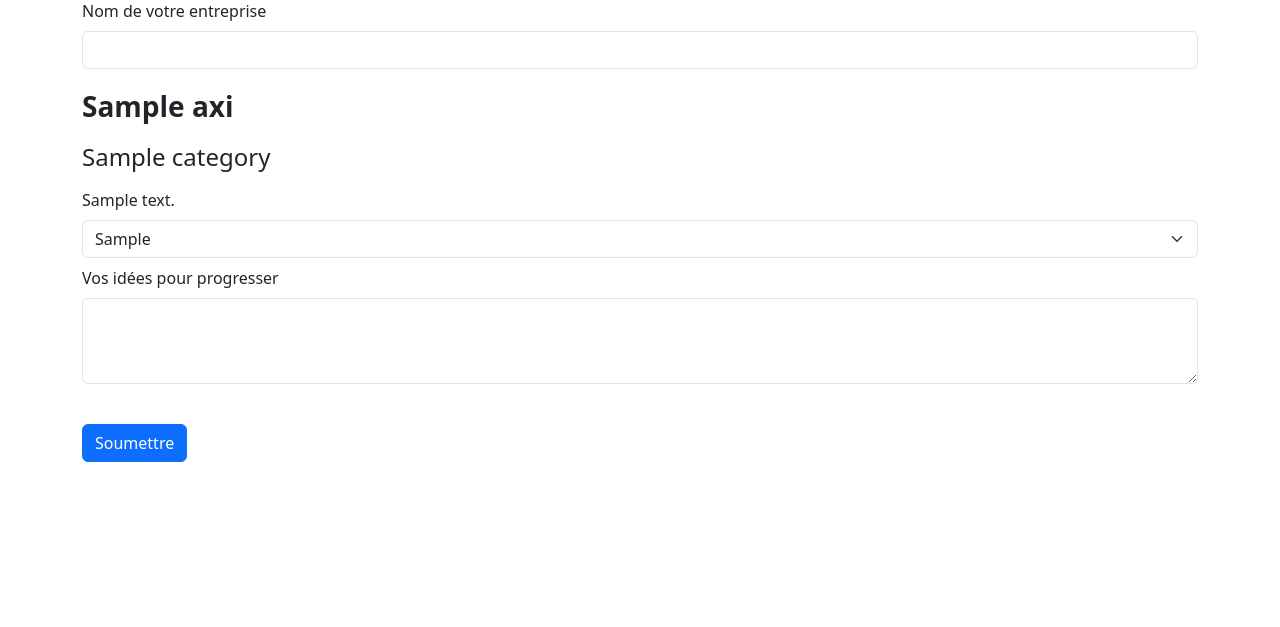
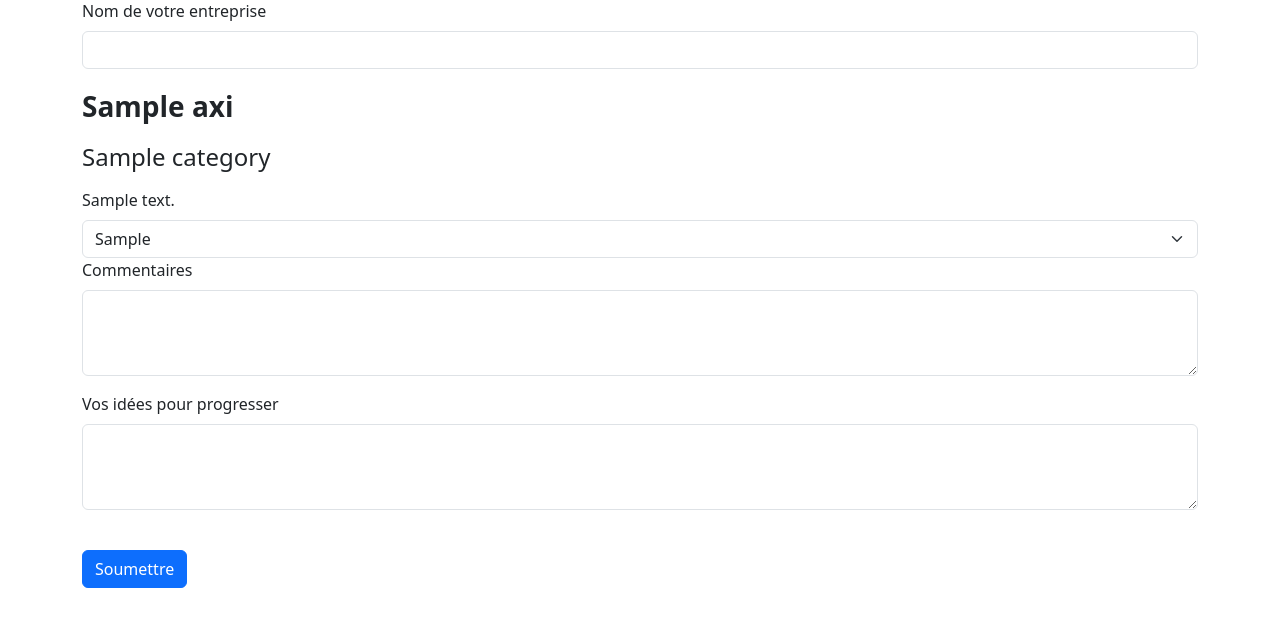
Before and after one commit to Antoine-Mtx/diagnostic-entreprises, a Flask app: template templates/diagnostic_form.html in a window 1280 px wide. Shown: the part 97-724 px from the top of the page. Run offline with Flask 3, Linux system fonts and the light colour scheme; the template is opened without the code that fills it: most values are stand-ins (such as "Sample title", 1, 10 or a date in 2020).

Commit message:
save before form submission test

```diff
--- a/app.py
+++ b/app.py
@@ -1,4 +1,5 @@
 from flask import Flask, render_template, request, jsonify, make_response, redirect, url_for
+from datetime import datetime
 import pymysql
 
 app = Flask(__name__)
@@ -45,28 +46,47 @@ def new_diagnostic():
     # Renvoyer la page HTML avec les données de l'entreprise et les axes imbriqués
     return render_template('diagnostic_form.html', axes=axes)
 
-# Route pour soumettre le formulaire de diagnostic
 @app.route('/submit_diagnostic', methods=['POST'])
 def submit_diagnostic():
     form_data = request.form
-    company_name = form_data.get('company_name')
+    enterprise_name = form_data.get('enterprise_name')
+    evaluation_created_at = datetime.now().strftime('%Y-%m-%d %H:%M:%S')
 
-    # Insérez le nom de l'entreprise dans la table "entreprise" et récupérez l'ID de l'entreprise créée
-    cursor.execute("INSERT INTO entreprise (name) VALUES (%s)", (company_name,))
+    # Établir la connexion avec la base de données
+    connection = pymysql.connect(**db_config)
+    cursor = connection.cursor(pymysql.cursors.DictCursor)
+
+    # Insérez le nom de l'entreprise dans la table "enterprise" et récupérez l'ID de l'entreprise créée
+    cursor.execute("INSERT INTO enterprise (name) VALUES (%s)", (enterprise_name,))
     entreprise_id = cursor.lastrowid
 
-    # Parcourez toutes les données soumises et identifiez les champs "comment"
+    # Insérez la date de soumission et l'entreprise dans la table "evaluation"
+    cursor.execute("INSERT INTO evaluation (enterprise_id, created_at) VALUES (%s, %s)", (enterprise_id, evaluation_created_at))
+    evaluation_id = cursor.lastrowid
+
+    # Parcourez toutes les données soumises et identifiez les champs "evaluation_category_comment"
     for field, value in form_data.items():
-        if field.startswith('comment_'):
-            category_id = int(field[8:])
+        if field.startswith('evaluation_category_comment'):
+            category_id = int(field[len('evaluation_category_comment'):])
             comment = value
 
             # Insérez les données récupérées dans la table "evaluation_category"
-            cursor.execute("INSERT INTO evaluation_category (entreprise_id, category_id, comment) VALUES (%s, %s, %s)", (entreprise_id, category_id, comment))
+            cursor.execute("INSERT INTO evaluation_category (evaluation_id, category_id, comment) VALUES (%s, %s, %s)", (evaluation_id, category_id, comment))
+
+        # Traitez les champs "evaluation_question_choice" et "evaluation_question_comment"
+        elif field.startswith('evaluation_question_choice'):
+            question_id = int(field[len('evaluation_question_choice'):])
+            choice = int(value)
+            comment_field = f'evaluation_question_comment_{question_id}'
+            comment = form_data.get(comment_field, '')
+
+            # Insérez les données récupérées dans la table "evaluation_question" ou la table appropriée
+            cursor.execute("INSERT INTO evaluation_question (evaluation_id, question_id, choice, comment) VALUES (%s, %s, %s, %s)", (evaluation_id, question_id, choice, comment))
 
     # Validez les changements et fermez le curseur
-    db.commit()
+    connection.commit()
     cursor.close()
+    connection.close()
 
     # Redirigez l'utilisateur vers la page de base
     return redirect(url_for('index'))
--- a/templates/diagnostic_form.html
+++ b/templates/diagnostic_form.html
@@ -12,8 +12,8 @@
     <h1 class="mt-4 mb-4">Diagnostic pour l'entreprise</h1>
     <form id="diagnostic-form" action="{{ url_for('submit_diagnostic') }}" method="POST">
       <div class="mb-3">
-        <label for="company_name" class="form-label">Nom de votre entreprise</label>
-        <input type="text" class="form-control" id="company_name" name="company_name" required>
+        <label for="enterprise_name" class="form-label">Nom de votre entreprise</label>
+        <input type="text" class="form-control" id="enterprise_name" name="enterprise_name" required>
       </div>
       {% for axis in axes %}
             <fieldset>
@@ -23,17 +23,21 @@
                         <h2 class="h4 mb-3">{{ category.name }}</h2>
                         {% for question in category.questions %}
                             <div class="question mb-2">
-                                <label for="evaluation_question_{{ question.id }}" class="form-label">{{ question.content }}</label>
-                                <select id="evaluation_question_{{ question.id }}" name="evaluation_question_{{ question.id }}" class="form-select">
+                                <label for="evaluation_question_choice{{ question.id }}" class="form-label">{{ question.content }}</label>
+                                <select id="evaluation_question_choice{{ question.id }}" name="evaluation_question_choice{{ question.id }}" class="form-select">
                                     <option value="0">{{ question.option_0 }}</option>
                                     <option value="1">{{ question.option_1 }}</option>
                                     <option value="2">{{ question.option_2 }}</option>
                                 </select>
+                                <div class="mb-3">
+                                    <label for="evaluation_question_comment_{{ question.id }}" class="form-label">Commentaires</label>
+                                    <textarea class="form-control" id="evaluation_question_comment_{{ question.id }}" name="evaluation_question_comment_{{ question.id }}" rows="3"></textarea>
+                                </div>
                             </div>
                         {% endfor %}
                         <div class="mb-3">
-                            <label for="evaluation_category_{{ category.id }}" class="form-label">Vos idées pour progresser</label>
-                            <textarea class="form-control" id="evaluation_category_{{ category.id }}" name="evaluation_category_{{ category.id }}" rows="3"></textarea>
+                            <label for="evaluation_category_comment{{ category.id }}" class="form-label">Vos idées pour progresser</label>
+                            <textarea class="form-control" id="evaluation_category_comment{{ category.id }}" name="evaluation_category_comment{{ category.id }}" rows="3"></textarea>
                         </div>
                     </div>
                 {% endfor %}
```
Also changed, not shown: templates/index.html (+2 -6 lines).
